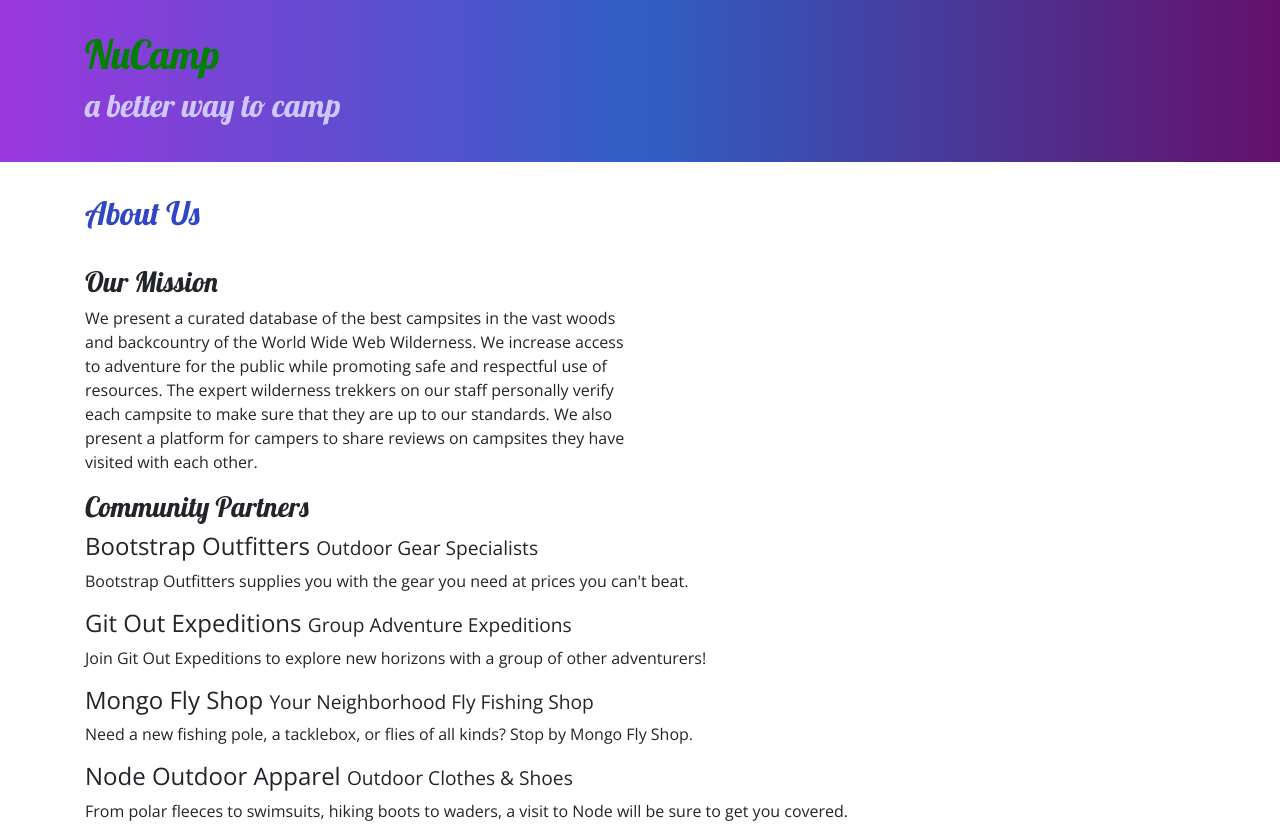
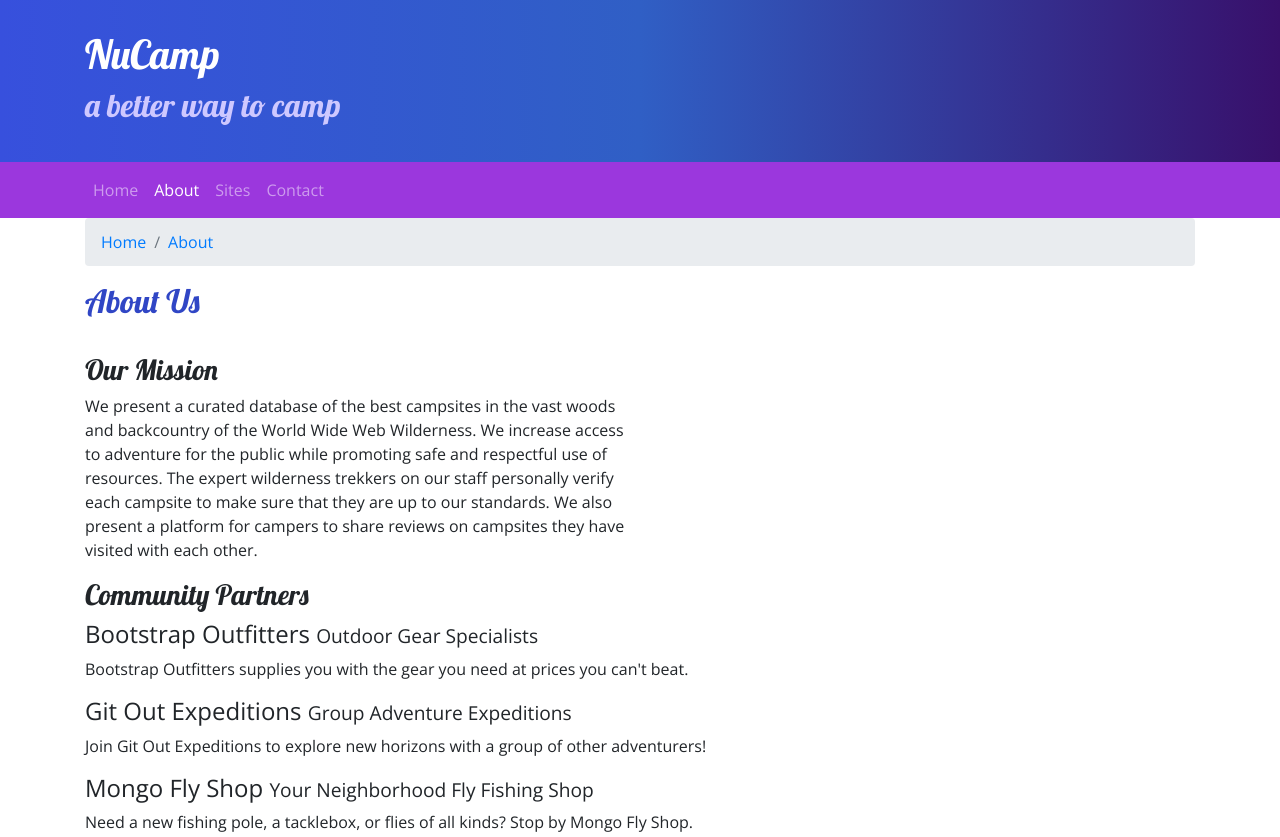
Before and after one commit to rarean/naojija.github.io, a website: page aboutus.html in a window 1280 px wide. Shown: the top 837 px of the page. Drawn offline with nearby package versions, Linux system fonts and the light colour scheme.

Commit message:
Navbar and breadcrumbs

```diff
--- a/aboutus.html
+++ b/aboutus.html
@@ -27,9 +27,32 @@
         </div>
     </header>
 
+    <!--Add navbar-->
+    <!--Add bootstrap class to navbar navbar-dark to make navbar to stand out, stikcy-top helps navbar statys at top while scrooling up & down-->
+    <nav class="navbar navbar-expand-sm navbar-dark sticky-top">
+        <div class="container">
+            <button class="navbar-toggler ml-auto" type="button" data-toggle="collapse" data-target="#nucampNavbar">
+                <span class="navbar-toggler-icon"></span>
+            </button>
+            <div class="collapse navbar-collapse" id="#nucampNavbar">
+                <ul class="navbar-nav">
+                    <li class="nav-item"><a class="nav-link" href="index.html">Home</a></li>
+                    <li class="nav-item active"><a class="nav-link" href="#">About</a></li>
+                    <li class="nav-item"><a class="nav-link" href="#">Sites</a></li>
+                    <li class="nav-item"><a class="nav-link" href="#">Contact</a></li>
+                </ul>
+            </div>
+        </div>
+    </nav>
+
     <div class="container">
         <div class="row">
             <div class="col">
+                <!--Add breadcrumb to acheive Home/About us for the location-->
+                <ol class="breadcrumb">
+                    <li class="breadcrumb-item"><a href="index.html">Home</a></li>
+                    <li class="breadcrumb-item active"><a href="#">About</a></li>
+                </ol>
                <h2>About Us</h2>
                <br />
             </div>
--- a/css/styles.css
+++ b/css/styles.css
@@ -20,9 +20,10 @@
 }
 
 .jumbotron {
+    margin: 0;
     padding: 30px;
-    background-image: linear-gradient(to right, rgb(155, 55, 221), rgb(48, 95, 197), rgb(100, 16, 107));
-    color: green;
+    background-image: linear-gradient(to right, rgb(55, 80, 221), rgb(48, 95, 197), rgb(56, 16, 107));
+    color: white;
 }
 
 .row-content {
@@ -30,3 +31,7 @@
     border-bottom: 1px ridge;
     min-height: 190px;
 }
+
+.navbar {
+    background-color: rgb(155, 55, 221);
+  }
--- a/testcss/teststyles.css
+++ b/testcss/teststyles.css
@@ -1,8 +1,9 @@
 /* You do not need to change anything in this CSS section. */
 
-.row div {
-    /*border: solid lightgreen;*/
+/*.row div {
+    border: solid lightgreen;
   }
+*/
 
   #viewport-size {
     background: green;
@@ -31,8 +32,9 @@
   }
 
   .jumbotron {
+    margin: 0;
     padding: 30px;
-      background-image: linear-gradient(to right, rgb(155, 55, 221), rgb(48, 95, 197), rgb(100, 16, 107));
+    background-image: linear-gradient(to right, rgb(55, 80, 221), rgb(48, 95, 197), rgb(56, 16, 107));
     color: white;
   }
 
@@ -41,3 +43,7 @@
     border-bottom: 1px ridge;
     min-height: 190px;
   }
+
+  .navbar {
+    background-color: rgb(155, 55, 221);
+  }
```
Also changed, not shown: index.html (+22 -4 lines), testindex.html (+16 -0 lines). Lines whose indentation alone changed are shown as unchanged.
